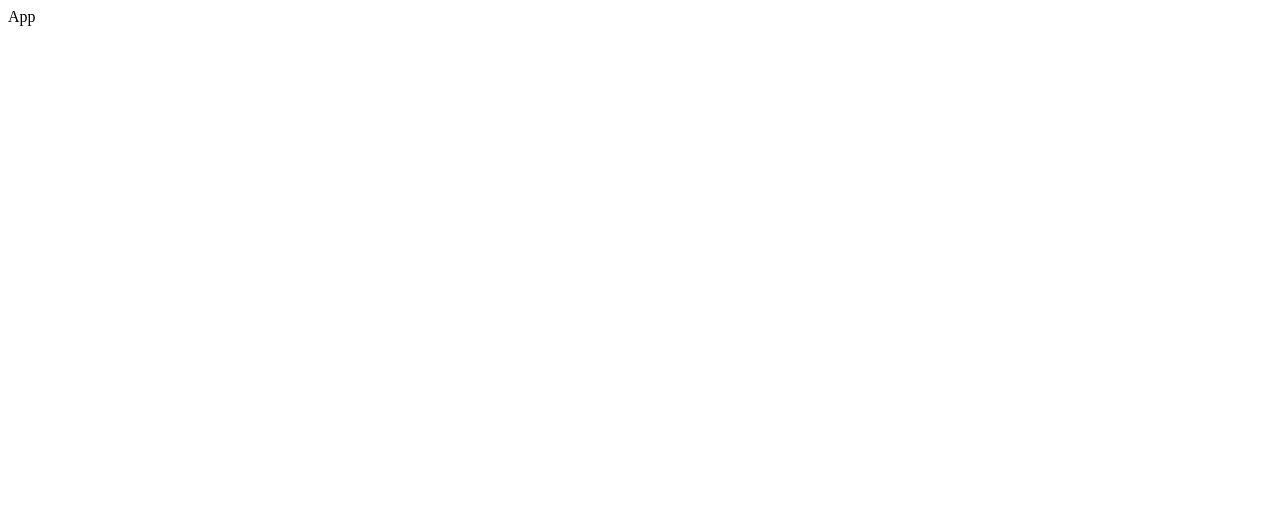
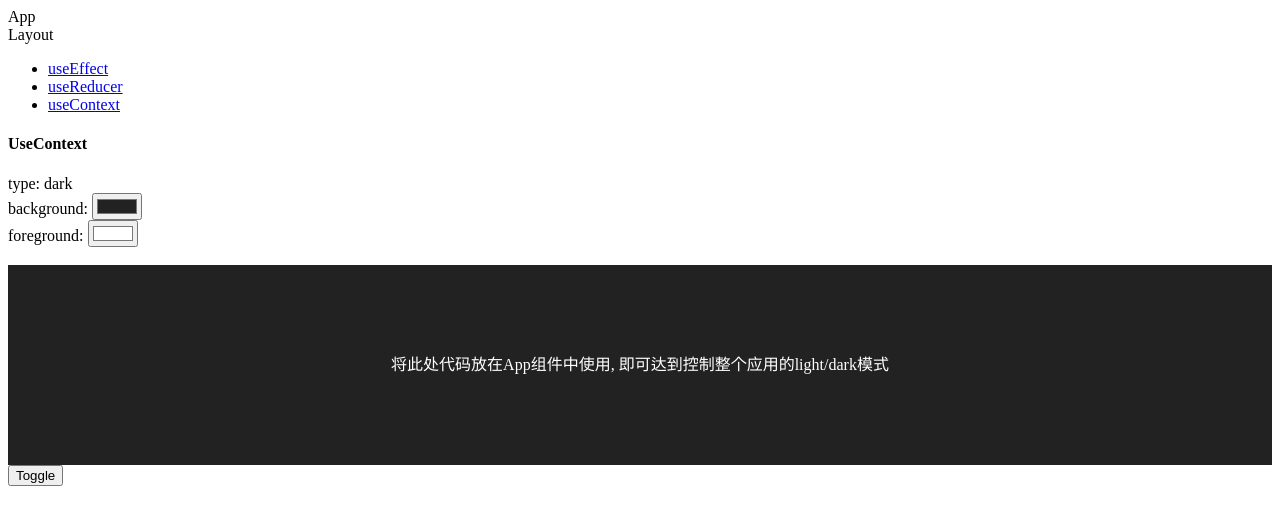
Before and after one commit to ethanlamm/react-basic-usage, a React (Vite) app: page /useContext in a window 1280 px wide. Before the commit this address had no page. Shown: the top 524 px of the page. Built offline with nearby package versions, Linux system fonts and the light colour scheme.

Commit message:
useContext

```diff
--- a/src/components/Layout.jsx
+++ b/src/components/Layout.jsx
@@ -9,6 +9,7 @@ function Layout() {
                 <ul>
                     <li> <Link to={'/'}>useEffect</Link></li>
                     <li> <Link to={'useReducer'}>useReducer</Link></li>
+                    <li> <Link to={'useContext'}>useContext</Link></li>
                 </ul>
             </nav>
             <Outlet></Outlet>
--- /dev/null
+++ b/src/context/theme.jsx
@@ -0,0 +1,46 @@
+// https://react.docschina.org/docs/context.html
+
+import { createContext, useState } from 'react'
+
+export const themesInit = {
+    light: {
+        type: 'light',
+        foreground: '#000000',
+        background: '#eeeeee',
+    },
+    dark: {
+        type: 'dark',
+        foreground: '#ffffff',
+        background: '#222222',
+    },
+};
+
+export const ThemeContext = createContext(
+    themesInit.light // 默认值
+);
+
+// 公式：const MyContext = React.createContext(defaultValue);
+
+// 1️⃣defaultVlue的注意事项：
+// 只有当组件所处的组件树中没有匹配到Provider时，其defaultValue参数才会生效
+// 注意：即使将undefined传递给Provider的value，defaultValue仍不会生效！
+
+
+function ThemeContextProvider({ children }) {
+    // 2️⃣context 会根据引用标识来决定何时进行渲染（本质上是 value 属性值的浅比较）
+    // 为防止每一次Provider重渲染时，value总是被赋值为新的值，将value状态提升到父组件的state中
+    const [themes, setThemes] = useState(themesInit.dark)
+
+    const toggleTheme = () => {
+        setThemes(pre => (
+            pre.type === 'light' ? themesInit.dark : themesInit.light
+        ))
+    }
+    return (
+        <ThemeContext.Provider value={{ ...themes, toggleTheme }}>
+            {children}
+        </ThemeContext.Provider>
+    )
+}
+
+export default ThemeContextProvider
--- a/src/main.jsx
+++ b/src/main.jsx
@@ -4,9 +4,12 @@ import App from './App'
 
 import { BrowserRouter } from "react-router-dom";
 
+import ThemeContextProvider from './context/theme'
 
 ReactDOM.createRoot(document.getElementById('root')).render(
   <BrowserRouter>
-    <App />
+    <ThemeContextProvider>
+      <App />
+    </ThemeContextProvider>
   </BrowserRouter>
 )
--- /dev/null
+++ b/src/pages/UseContext.jsx
@@ -0,0 +1,28 @@
+import React, { useContext } from 'react'
+
+// Context:避免层层传递props属性，Context提供了一种在组件树中共享此类值的方法
+import { ThemeContext } from '../context/theme'
+
+function UseContext() {
+    const theme = useContext(ThemeContext)
+    // console.log(theme);  // 此时theme为Provider中value传入的值，theme.dark
+
+    return (
+        <div>
+            <h4>UseContext</h4>
+            <div>type: {theme.type}</div>
+            <div>background: <input type="color" value={theme.background} readOnly /></div>
+            <div>foreground: <input type="color" value={theme.foreground} readOnly /></div><br />
+            <div style={{
+                width: '100%', height: '200px', textAlign: 'center', lineHeight: '200px',
+                backgroundColor: theme.background,
+                color: theme.foreground
+            }} >
+                将此处代码放在App组件中使用, 即可达到控制整个应用的light/dark模式
+            </div>
+            <button onClick={theme.toggleTheme}>Toggle</button>
+        </div>
+    )
+}
+
+export default UseContext
--- a/src/routes/index.jsx
+++ b/src/routes/index.jsx
@@ -1,6 +1,7 @@
 import Layout from "../components/Layout";
 import UseEffect from "../pages/UseEffect";
 import UseReducer from "../pages/UseReducer";
+import UseContext from "../pages/UseContext";
 
 const routes = [
     {
@@ -9,6 +10,7 @@ const routes = [
         children: [
             { index: true, element: <UseEffect /> },
             { path: 'useReducer', element: <UseReducer /> },
+            { path: 'useContext', element: <UseContext /> },
         ]
     }
 ]
```
